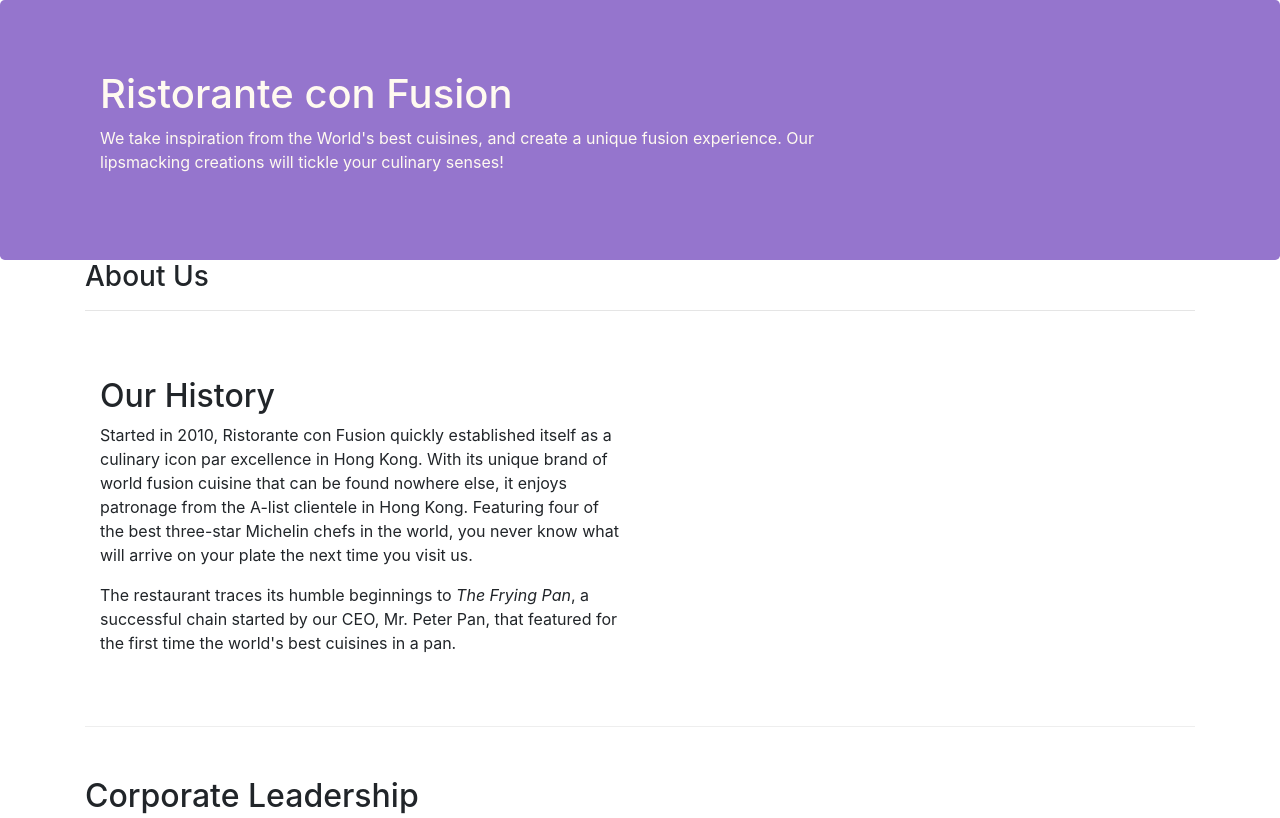
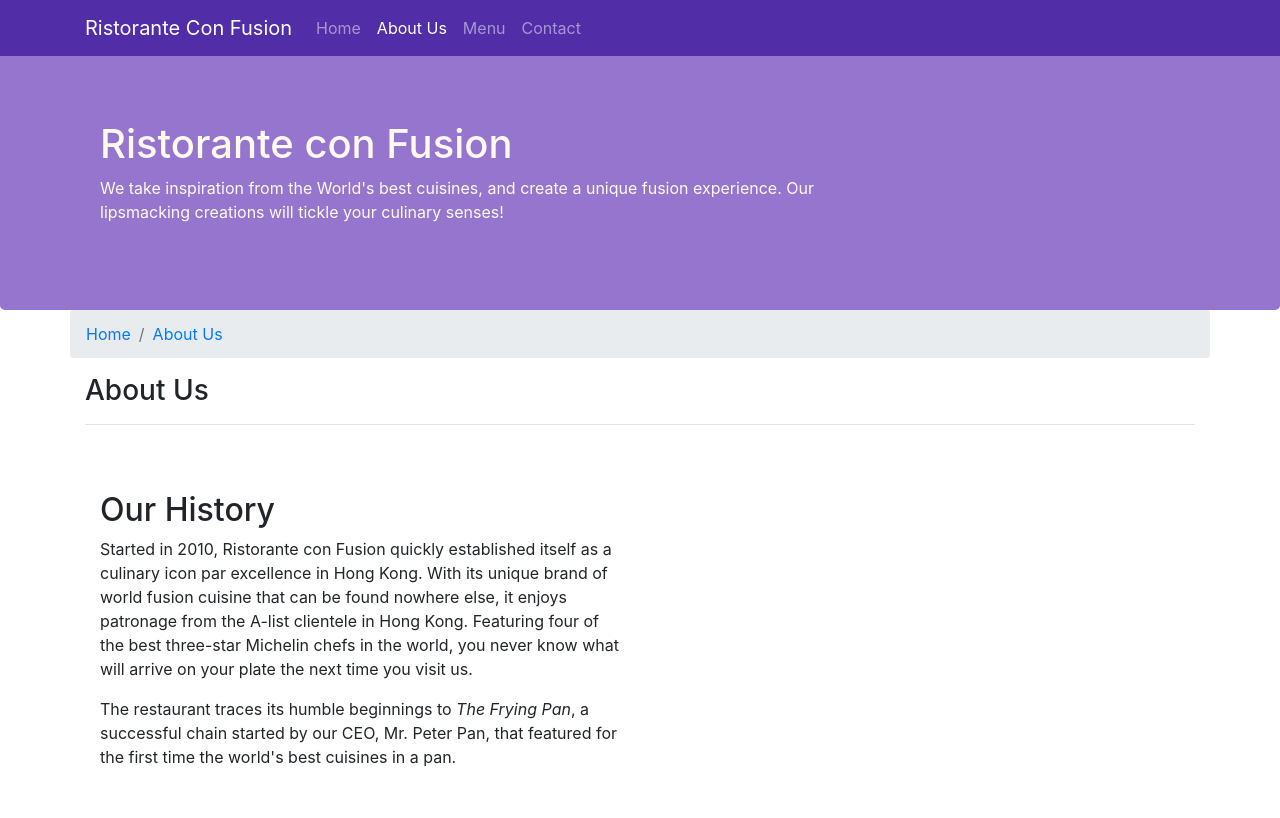
Before and after one commit to yogigupta1206/FrontEnd_Restaurant_Website, a website: page aboutus.html in a window 1280 px wide. Shown: the top 818 px of the page. Drawn offline with nearby package versions, Linux system fonts and the light colour scheme.

Commit message:
NavBar Created and BreadCrumb Created

```diff
--- a/CSS/style.css
+++ b/CSS/style.css
@@ -34,3 +34,12 @@ address {
     padding: 10px;
     font-size: 80%;
 }
+
+body {
+    padding: 50px 0px 0px 0px;
+    z-index: 0;
+}
+
+.navbar-dark {
+    background-color: #512DA8;
+}
--- a/aboutus.html
+++ b/aboutus.html
@@ -17,6 +17,24 @@
 </head>
 
 <body>
+    <nav class="navbar navbar-dark navbar-expand-sm fixed-top">
+        <div class="container">
+            <button class="navbar-toggler" type="button" data-toggle="collapse" data-target="#Navbar">
+                <span class="navbar-toggler-icon"></span>
+            </button>
+            <a class="navbar-brand" href="./index.html">Ristorante Con Fusion</a>
+
+            <div class="collapse navbar-collapse" id="Navbar">
+                <ul class="navbar-nav mr-auto">
+                    <li class="nav-item "><a class="nav-link" href="./index.html">Home</a></li>
+                    <li class="nav-item active"><a class="nav-link" href="#">About Us</a></li>
+                    <li class="nav-item "><a class="nav-link" href="#">Menu</a></li>
+                    <li class="nav-item "><a class="nav-link" href="#">Contact</a></li>
+                </ul>
+            </div>
+        </div>
+
+    </nav>
 
     <header class="jumbotron">
         <div class="container">
@@ -33,6 +51,11 @@
 
     <div class="container">
         <div class="row">
+            <ol class="col-12 breadcrumb">
+                <li class="breadcrumb-item"><a href="./index.html">Home</a></li>
+                <li class="breadcrumb-item active"><a href="#">About Us</a></li>
+            </ol>
+
             <div class="col-12">
                 <h3>About Us</h3>
                 <hr>
```
Also changed, not shown: index.html (+19 -0 lines).
